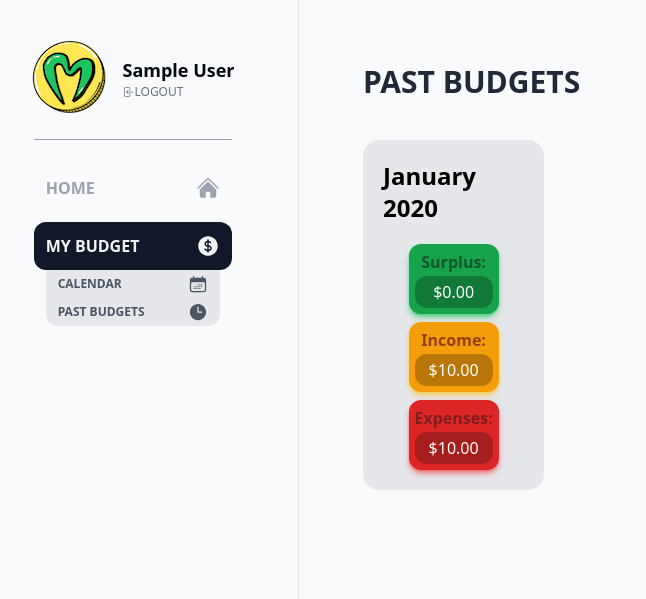
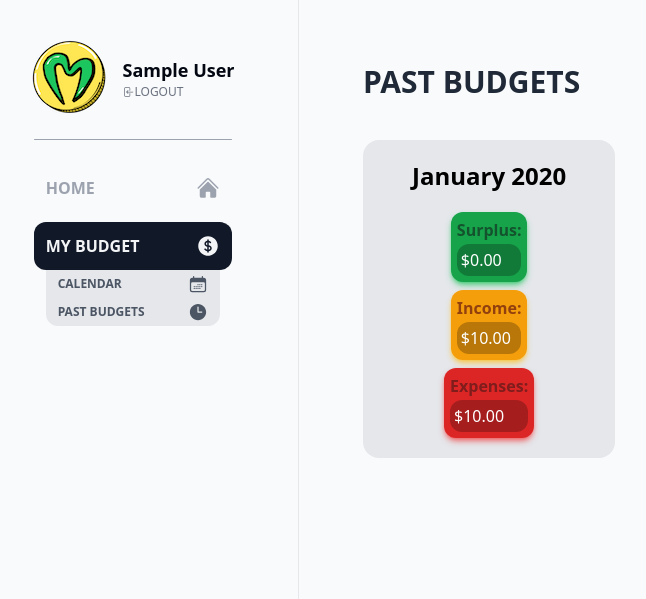
Before and after one commit to lexman02/mulaflow, a Django app: page /budget/past in a window 1280 px wide. Shown: the top 599 px of the page, without its empty margins (32-678 px from the left). Run offline with Django 4.2, Linux system fonts and the light colour scheme; a user stored in the database is signed in; tables that the repository leaves empty hold one stand-in row (values such as "Sample post"); style sheets or scripts are compiled from the project's sources; some libraries are stand-ins or nearby versions.

Commit message:
fix layout issues

```diff
--- a/budget/templates/past_budgets.html
+++ b/budget/templates/past_budgets.html
@@ -2,11 +2,11 @@
 
 {% block content %}
     <h2 class="text-3xl font-black text-gray-800 uppercase">Past Budgets</h2>
-    <div class="grid grid-cols-4 gap-8 justify-items-stretch">
+    <div class="grid grid-cols-3 gap-8 justify-items-stretch">
         {% for budget in budgets %}
             <a href="{% url 'budget_by_month' budget.budget.created|date:"Y" budget.budget.created|date:"m" %}" class="flex flex-col items-center space-y-5 block bg-gray-200 rounded-2xl p-5">
                 <span class="text-2xl font-extrabold">{{ budget.budget.created|date:"F Y" }}</span>
-                <div class="flex max-2xl:flex-col flex-wrap align-middle justify-center items-stretch space-y-2 2xl:space-x-4 text-center">
+                <div class="flex flex-col space-y-2 justify-center items-center 2xl:space-y-0 2xl:flex-row 2xl:space-x-2">
                     <div class="bg-green-600 shadow-md shadow-green-500/70 rounded-xl p-1.5 space-y-0.5">
                         <div class="text-green-900 font-bold">Surplus:</div>
                         <div class="text-white font-medium bg-black/25 p-1 rounded-xl">
```
